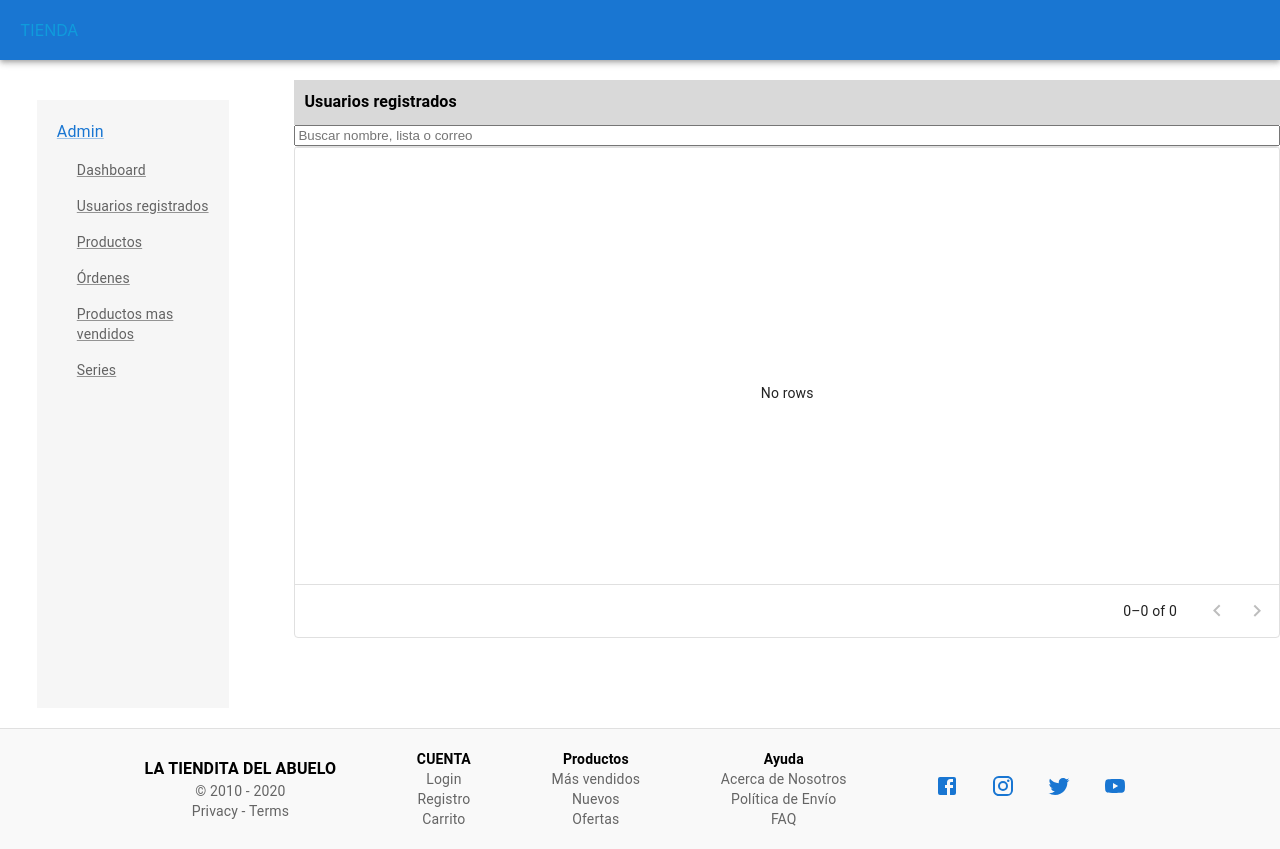
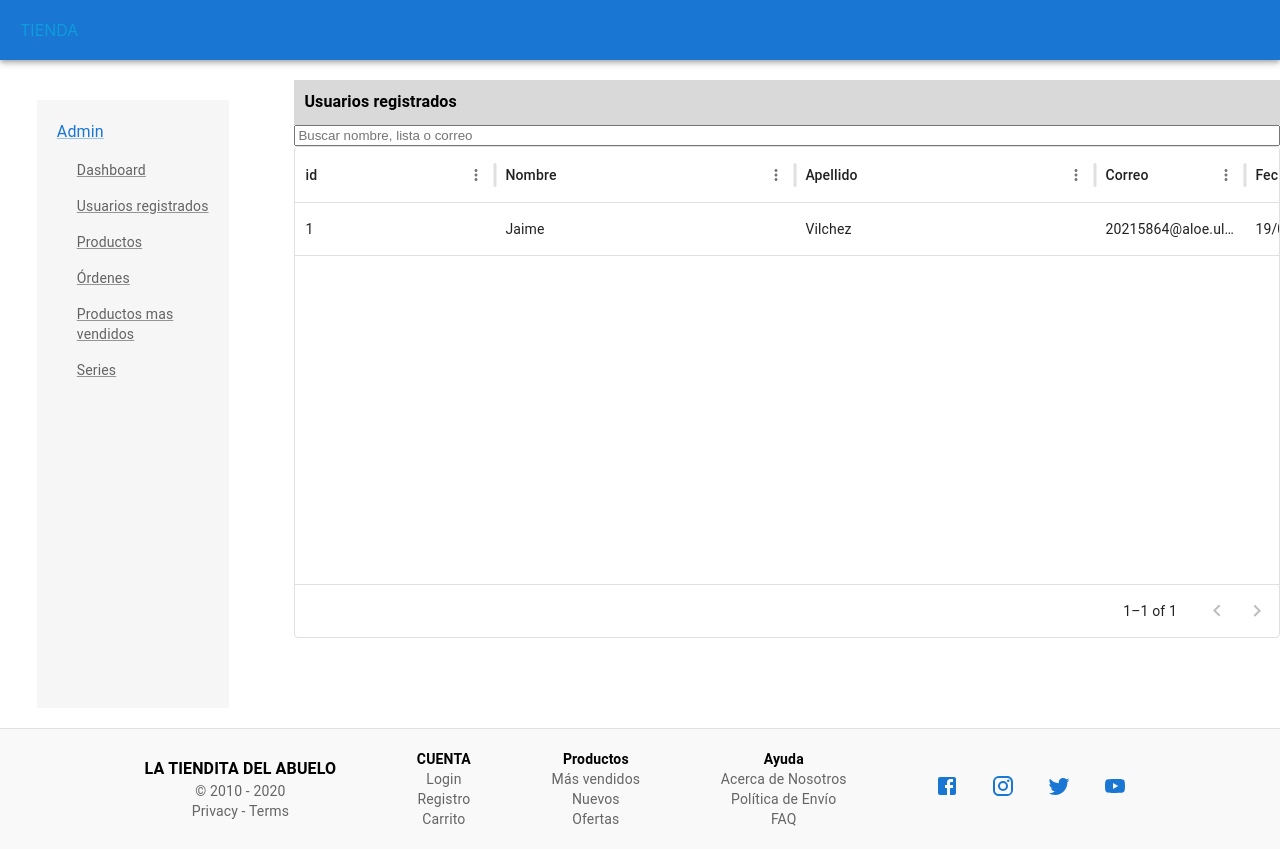
Before and after one commit to imwaltdiaz/tienda-online, a React (Create React App) app: page /lista-usuarios in a window 1280 px wide. Built offline with nearby package versions, Linux system fonts and the light colour scheme.

Commit message:
esta corriendo

```diff
--- a/src/components/admin/DrawerDev.js
+++ b/src/components/admin/DrawerDev.js
@@ -49,7 +49,7 @@ function DrawerDev() {
             <Link variant="body2" color="textSecondary" href="/dashboard">
               Dashboard
             </Link>
-            <Link variant="body2" color="textSecondary" href="#">
+            <Link variant="body2" color="textSecondary" href="/lista-usuarios">
               Usuarios registrados
             </Link>
             <Link variant="body2" color="textSecondary" href="/productos">
--- a/src/components/pages/Lista_Usuarios.js
+++ b/src/components/pages/Lista_Usuarios.js
@@ -6,39 +6,30 @@ import Box from '@mui/material/Box';
 import TitleBar from '../common/titleBar';
 import DataTable2 from '../common/dataTable2';
 
-export default function Usuarios() {
-  const columns = [
-    { field: 'id', headerName: 'ID', width: 200 },
-    { field: 'Nombre', headerName: 'Nombre', width: 300 },
-    { field: 'Apellido', headerName: 'Apellido', width: 300 },
-    { field: 'Correo', headerName: 'Correo', width: 150 },
-    { field: 'FechaDeRegistro', headerName: 'Fecha de registro', width: 150 },
-    { field: 'Estado', headerName: 'Estado', width: 90 },
-    { field: 'Acciones', headerName: 'Acciones', width: 90 }
-  ];
+export default function Usuarios(){
 
-  const rows = [
-    { id: '1', Nombre: 'Jaime', Apellido: 'Vilchez', Correo: '20215864@aloe.ulima.edu.pe', FechaDeRegistro: '19/05/2024', Estado: 'Activo', Acciones: 'Activar/Desactivar' }
-  ];
-
-  return (
+    const colum = ["id",200,"Nombre",300,"Apellido",300,"Correo",150,"Fecha de registro",150,"Estado",90,"Acciones", 90];
+    const ejem = ["1", "Jaime", "Vilchez", "20215864@aloe.ulima.edu.pe", "19/05/2024", "Activo", "Activar/Desactivar"];
+    return(
         <>
-      <Stack direction="column" justifyContent="flex-start" paddingLeft="1vw">
+        <Stack
+          direction="column"
+          justifyContent="flex-start"
+          paddingLeft="1vw"
+        >
           <TitleBar title={'Usuarios registrados'} />
-        <input
-          type="text"
-          id='Users'
-          placeholder='Buscar nombre, lista o correo'
-          variant='outlined'
+          <input type="text" id='Users' placeholder='Buscar nombre, lista o correo' variant='outlined'
             sx={{
               paddingTop: "15px",
               paddingBottom: "30px",
               height: '45px',
-            width: '77vw'
+              width: '77vw',
             }}
-        />
-        <DataTable2 columnas={columns} datos={rows} />
+          >
+          </input>
+            <DataTable2 columnas={colum} datos={ejem}/>
         </Stack>
       </>
     );
+
 }
```
Lines whose indentation alone changed are shown as unchanged.
